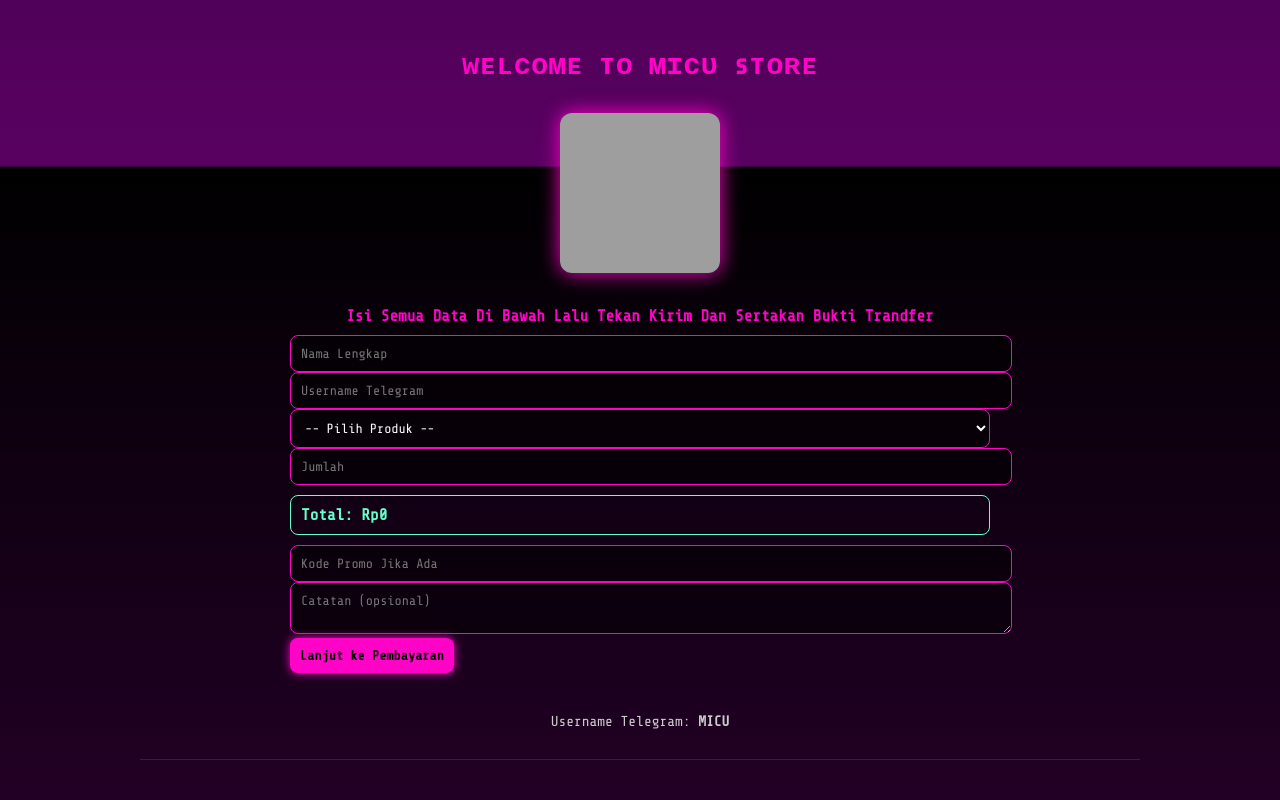
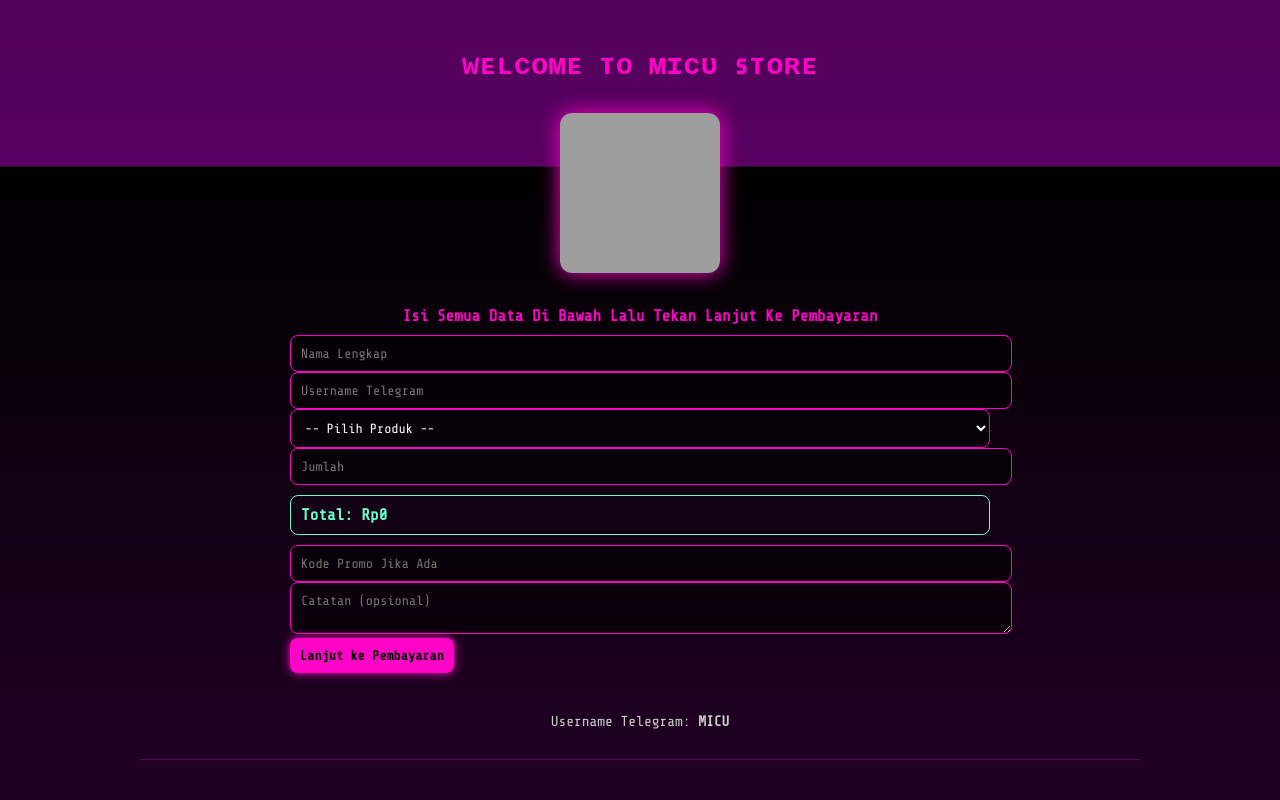
Before and after one commit to fizhhh666/micu-store, a plain HTML site: page index.html in a window 1280 px wide. Shown: the top 800 px of the page. Drawn offline with nearby package versions, Linux system fonts and the light colour scheme; grey boxes are pictures that could not be loaded.

Commit message:
Update index.html

```diff
--- a/index.html
+++ b/index.html
@@ -43,7 +43,7 @@
 <body>
   <h1>ᴡᴇʟᴄᴏᴍᴇ ᴛᴏ ᴍɪᴄᴜ sᴛᴏʀᴇ</h1>
   <img src="https://files.catbox.moe/cd20af.jpg" class="thumbnail" />
-  <h2>Isi Semua Data Di Bawah Lalu Tekan Kirim Dan Sertakan Bukti Trandfer</h2>
+  <h2>Isi Semua Data Di Bawah Lalu Tekan Lanjut Ke Pembayaran</h2>
 
   <!-- Form Order -->
   <div class="section">
```
